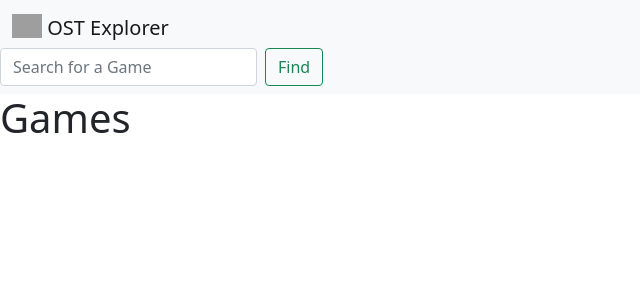
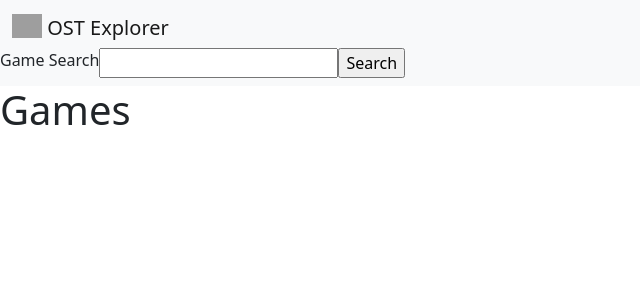
Before and after one commit to FinnWright/ostexp2, a Django app: page / in a window 1280 px wide. Shown: the top 300 px of the page, without its empty margins (0-640 px from the left). Run offline with Django 4.2, Linux system fonts and the light colour scheme; data that the repository does not hold is empty; grey boxes are pictures that could not be loaded.

Commit message:
Fixed Search Bar 15

```diff
--- a/games/templates/base.html
+++ b/games/templates/base.html
@@ -20,15 +20,11 @@
       </a>
     </div>
     <form class="d-flex">
-        <input class="form-control me-2" type="search" id="gameSearch" placeholder="Search for a Game" aria-label="Search">
-        <button class="btn btn-outline-success" onclick="Find()">Find</button>
-        <script>
-            function Find(){
-                var input = document.getElementById("gameSearch").value;
-                console.log(input);
-                window.location.assign(`/${input}/`)
-            }
-        </script>
+        <form action="/gameSearch">
+          <label for="gameSearch">Game Search</label>
+          <input type="search" name="q" id="gameSearch">
+          <input type="submit" value="Search">
+        </form>
     </form>
   </nav>
   <div>
```
